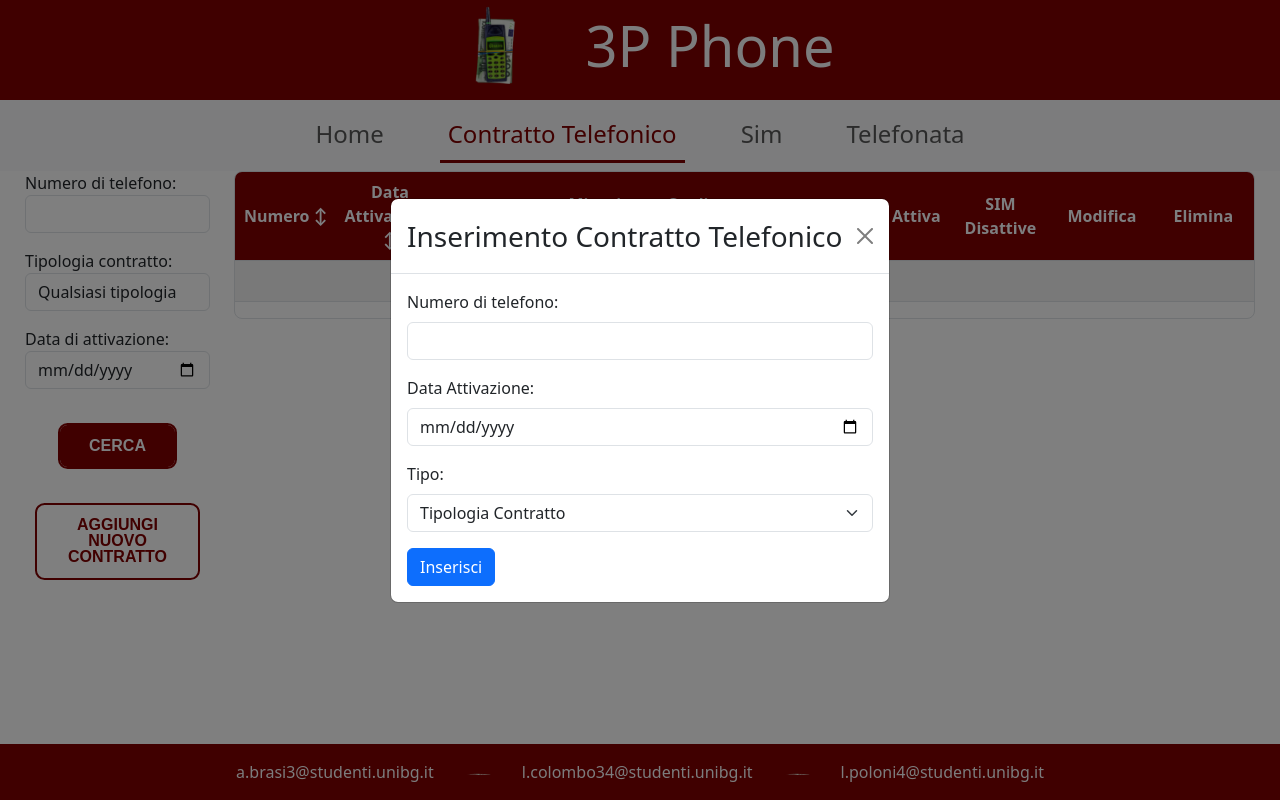
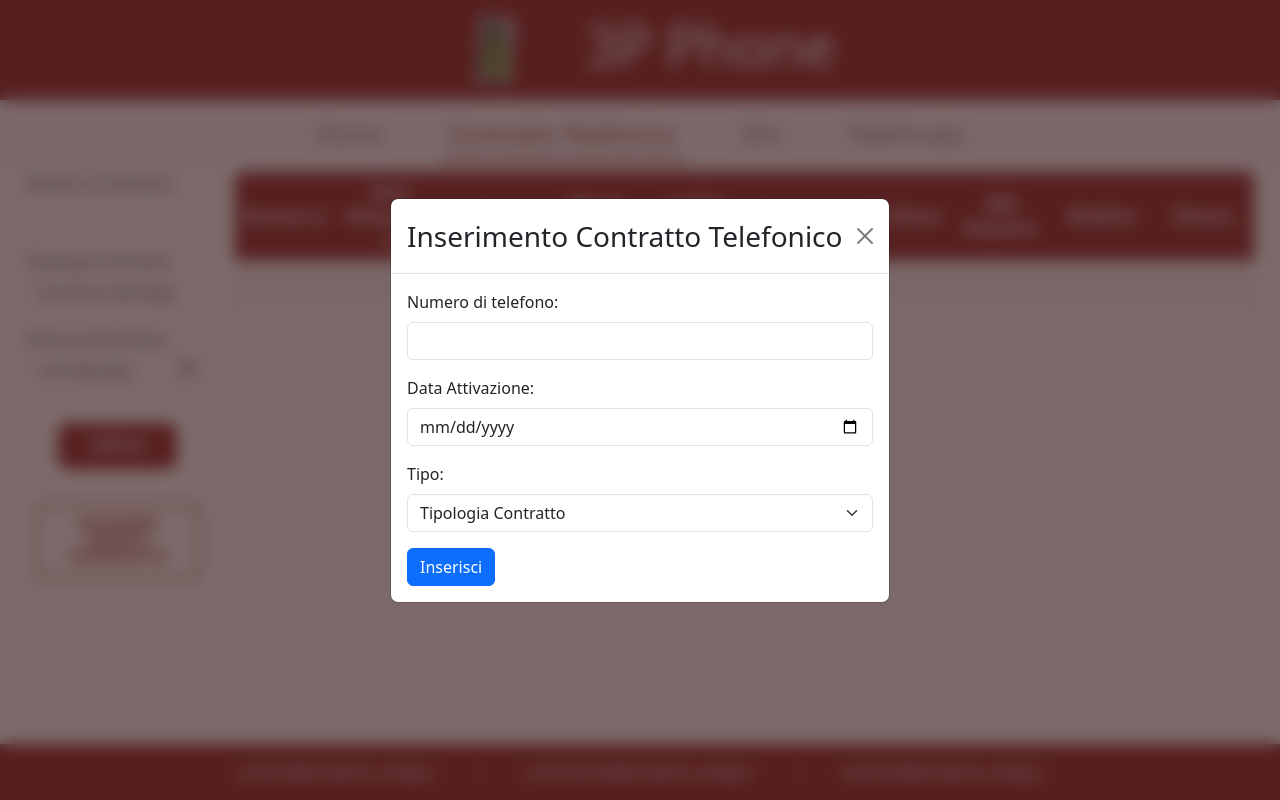
Before and after one commit to 4TK4/ProgWeb23_24.2, a Django app: page /contrattoTelefonico/ in a window 1280 px wide, after a click on "AGGIUNGI NUOVO CONTRATTO". Run offline with Django 4.2, Linux system fonts and the light colour scheme; some libraries are stand-ins or nearby versions.

Commit message:
correzioni grafiche modal

```diff
--- a/myproject/static/css/style.css
+++ b/myproject/static/css/style.css
@@ -87,6 +87,11 @@ header h1 {
     font-size: 1.2vw;
 }
 
+.modal{
+    background: rgba(122, 78, 78, 0.41);
+    backdrop-filter: blur(8px);
+}
+
 .pulsanti {
     padding: 0;
     border-top: none;
@@ -135,7 +140,7 @@ header h1 {
 
 
 
-.form-control:hover {
+.form-control:hover, .form-select:hover {
     border: gray 1px solid;
     transition: ease-in-out 0.2s;
 }
--- a/myproject/static/js/script.js
+++ b/myproject/static/js/script.js
@@ -143,6 +143,28 @@ function controlloInserimento() {
 }
 
 
+// Funzione per modificare il testo degli elementi <a> solo se la larghezza dello schermo è <= 768px
+function modificaTestoMail() {
+  var screenWidth = window.innerWidth; // Ottieni la larghezza dello schermo
+
+  if (screenWidth <= 768) {
+    var links = document.querySelectorAll(".mail-link"); // Seleziona tutti gli elementi <a> con la classe 'email-link'
+
+    links.forEach(function (link) {
+      var testoOriginale = link.textContent; // Salva il testo originale
+      var nomeCognome = testoOriginale.split("@")[0]; // Ottieni solo il nome.cognome
+
+      link.textContent = nomeCognome; // Modifica il testo dell'elemento <a> con nome.cognome
+    });
+  }
+}
+
+// Esegui la funzione al caricamento della pagina e al ridimensionamento della finestra
+window.onload = modificaTestoMail;
+window.onresize = modificaTestoMail;
+
+
+
 //////////////////////////////////////////////////////////////////////////////////////////////////////////////////////////////////////////////////////////////////////////
 //metodi necessari per l'ordinamento di una tabella, data la posizione del campo da considerare(n), il tipo del dato del campo e l'id della tabella su cui si sta lavorando
 function sortTable(n, type, tableID) {
--- a/myproject/templates/base.html
+++ b/myproject/templates/base.html
@@ -77,7 +77,7 @@
           <div class="col-auto">
             <a
               href="mailto:a.brasi3@studenti.unibg.it"
-              class="text-decoration-none text-light"
+              class="text-decoration-none text-light mail-link"
               >a.brasi3@studenti.unibg.it</a
             >
           </div>
@@ -92,7 +92,7 @@
           <div class="col-auto">
             <a
               href="mailto:l.colombo34@studenti.unibg.it"
-              class="text-decoration-none text-light"
+              class="text-decoration-none text-light mail-link"
               >l.colombo34@studenti.unibg.it</a
             >
           </div>
@@ -107,7 +107,7 @@
           <div class="col-auto">
             <a
               href="mailto:l.poloni4@studenti.unibg.it"
-              class="text-decoration-none text-light"
+              class="text-decoration-none text-light mail-link"
               >l.poloni4@studenti.unibg.it</a
             >
           </div>
--- a/myproject/templates/contrattoTelefonico.html
+++ b/myproject/templates/contrattoTelefonico.html
@@ -23,7 +23,7 @@
 
 <!-- Modale Modifica Contratto -->
 <div class="modal fade" id="Modify" tabindex="-1" aria-labelledby="exampleModalLabel" aria-hidden="true">
-    <div class="modal-dialog">
+    <div class="modal-dialog modal-dialog-centered">
         <div class="modal-content">
             <div class="modal-header">
                 <h5 class="modal-title" id="exampleModalLabel">Modifica Contratto Telefonico</h5>
```
